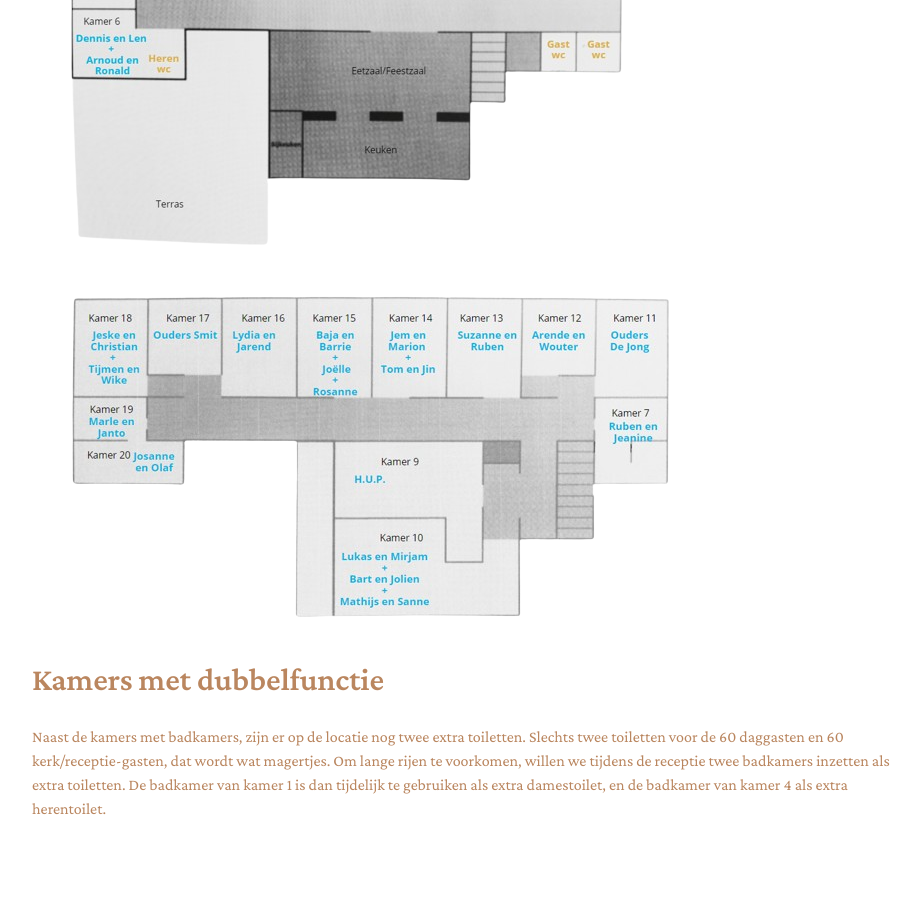
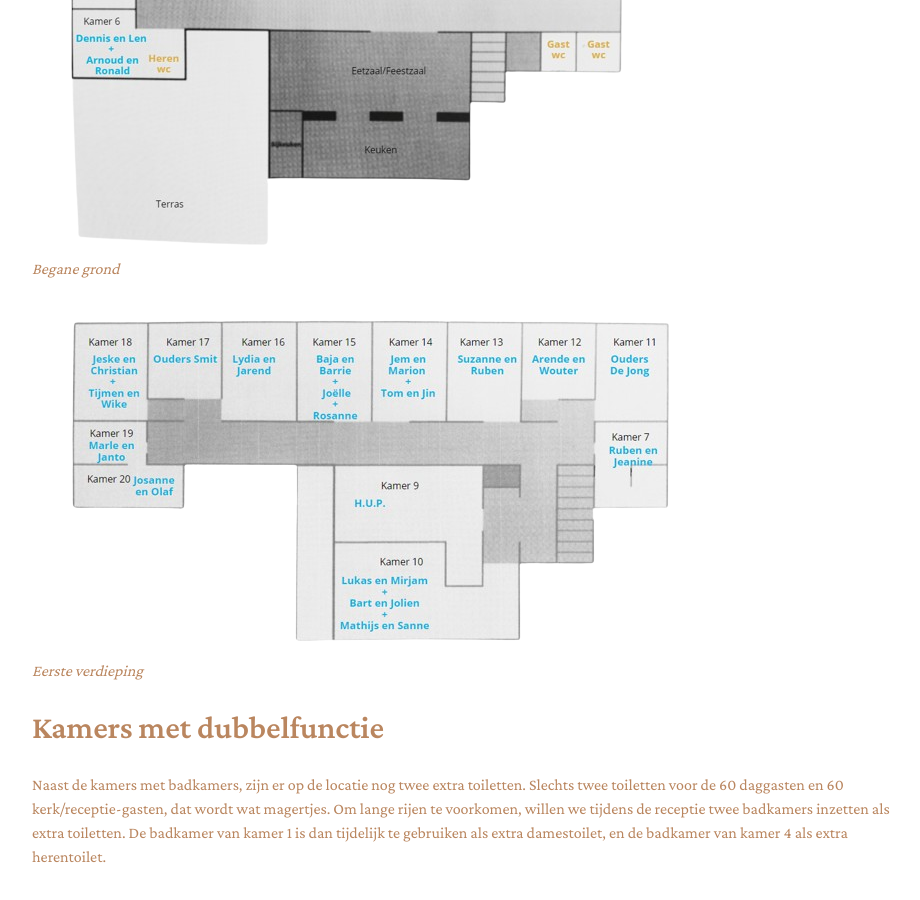
Before and after one commit to RubenSmit/bruiloftjeanineenruben.nl, a Jekyll site: the page built from kamers.markdown, in a window 1280 px wide and 900 px high, scrolled down 1715 px. Shown: the whole window, without its empty margins (176-1096 px from the left). Built offline with Jekyll 4.4.1, drawn with Linux system fonts in a browser that asks for light colours.

Commit message:
Update kamers.markdown

```diff
--- a/kamers.markdown
+++ b/kamers.markdown
@@ -27,8 +27,10 @@ layout: default
 | Camper | Casper en Iris |
 
 ![Een plattegrond van de kamerindeling - begane grond, Huize de Eik in Slagharen](/images/begane_grond.png)
+_Begane grond_
 
 ![Een plattegrond van de kamerindeling - eerste verdieping, Huize de Eik in Slagharen](/images/eerste_verdieping.png)
+_Eerste verdieping_
 
 ## Kamers met dubbelfunctie
 Naast de kamers met badkamers, zijn er op de locatie nog twee extra toiletten. Slechts twee toiletten voor de 60 daggasten en 60 kerk/receptie-gasten, dat wordt wat magertjes. Om lange rijen te voorkomen, willen we tijdens de receptie twee badkamers inzetten als extra toiletten. De badkamer van kamer 1 is dan tijdelijk te gebruiken als extra damestoilet, en de badkamer van kamer 4 als extra herentoilet.
```
